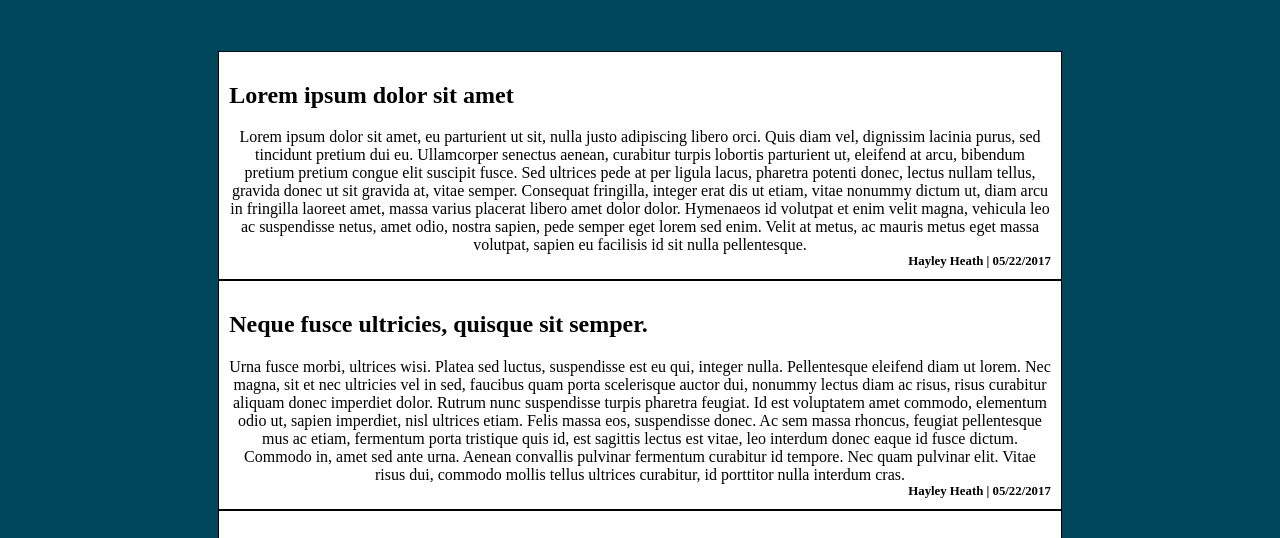
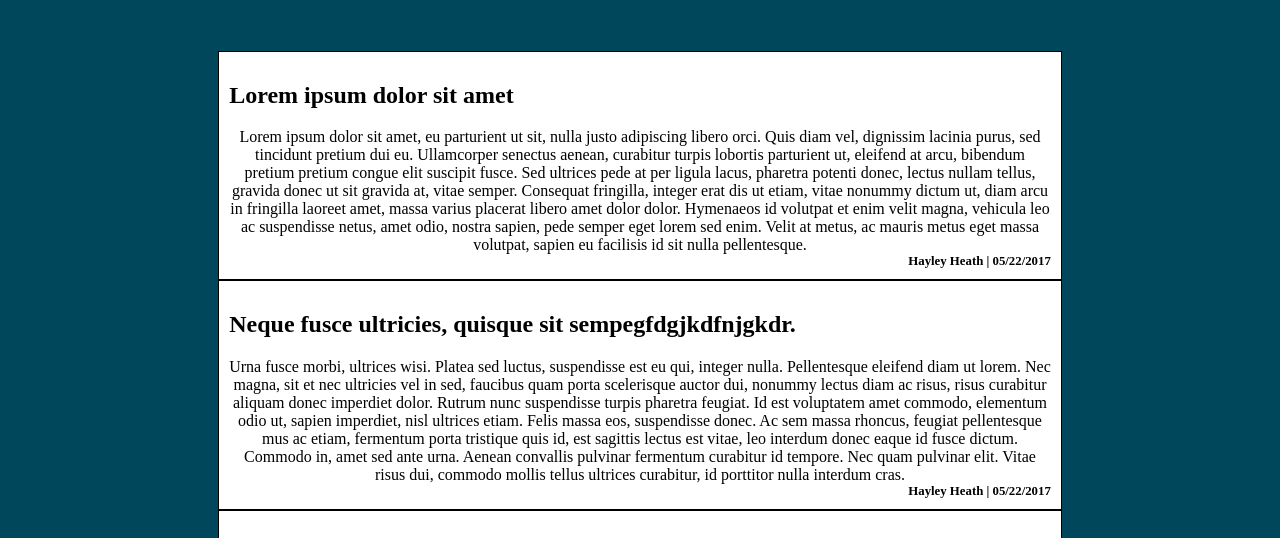
Before and after one commit to hayleylandsberg/Blog, a plain HTML site: page index.html in a window 1280 px wide. Shown: the part 184-722 px from the top of the page. Drawn offline with Linux system fonts and the light colour scheme.

```diff
--- a/index.html
+++ b/index.html
@@ -69,7 +69,7 @@
 			</article>
 			<article class="two">
 				<section>
-					<h2>Neque fusce ultricies, quisque sit semper.</h2>
+					<h2>Neque fusce ultricies, quisque sit sempegfdgjkdfnjgkdr.</h2>
 					Urna fusce morbi, ultrices wisi. Platea sed luctus, suspendisse est eu qui, integer nulla. Pellentesque eleifend diam ut lorem. Nec magna, sit et nec ultricies vel in sed, faucibus quam porta scelerisque auctor dui, nonummy lectus diam ac risus, risus curabitur aliquam donec imperdiet dolor. Rutrum nunc suspendisse turpis pharetra feugiat. Id est voluptatem amet commodo, elementum odio ut, sapien imperdiet, nisl ultrices etiam. Felis massa eos, suspendisse donec. Ac sem massa rhoncus, feugiat pellentesque mus ac etiam, fermentum porta tristique quis id, est sagittis lectus est vitae, leo interdum donec eaque id fusce dictum. Commodo in, amet sed ante urna. Aenean convallis pulvinar fermentum curabitur id tempore. Nec quam pulvinar elit. Vitae risus dui, commodo mollis tellus ultrices curabitur, id porttitor nulla interdum cras.
 				</section>
 				<footer class="foot">Hayley Heath | 05/22/2017</footer>
```
